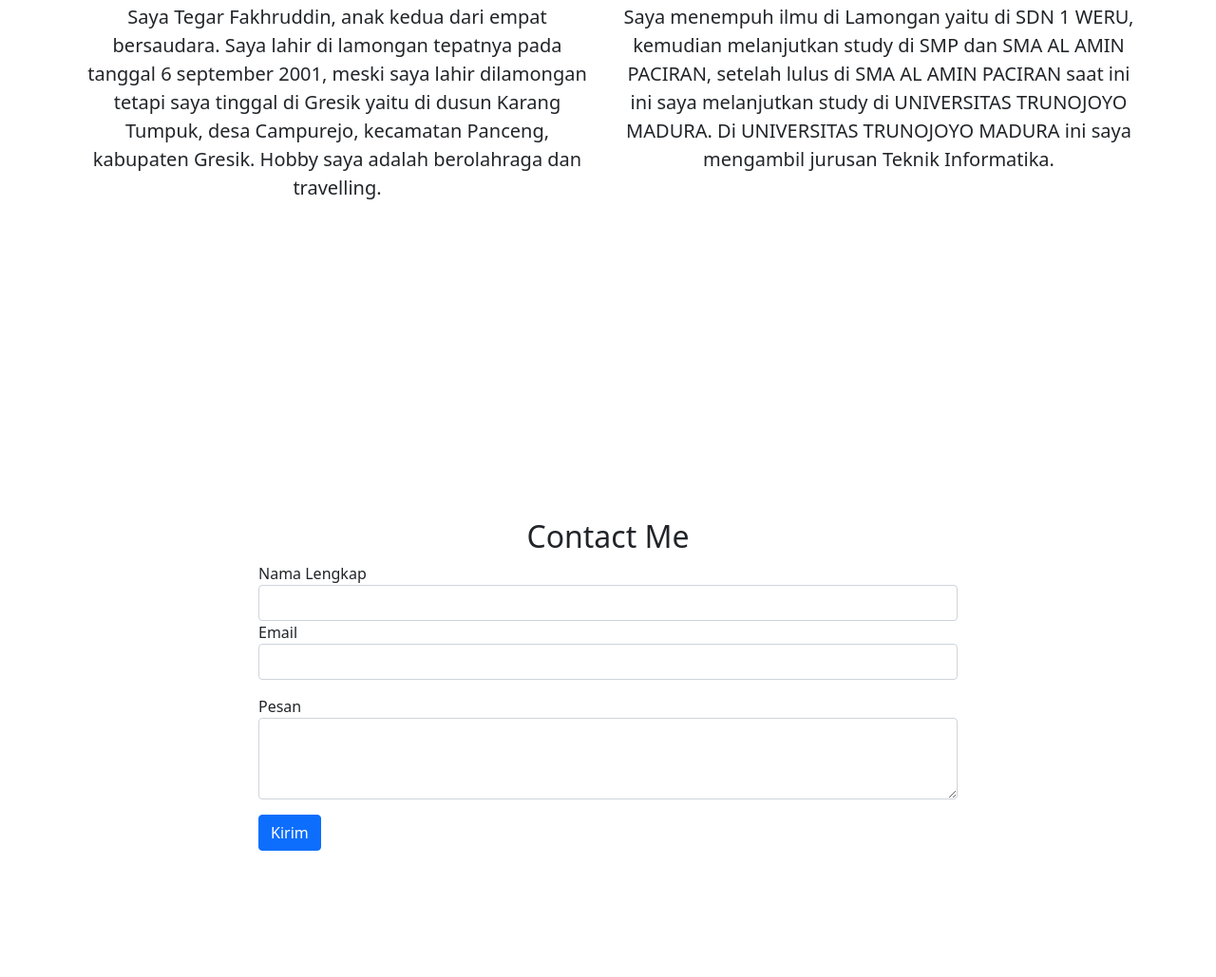
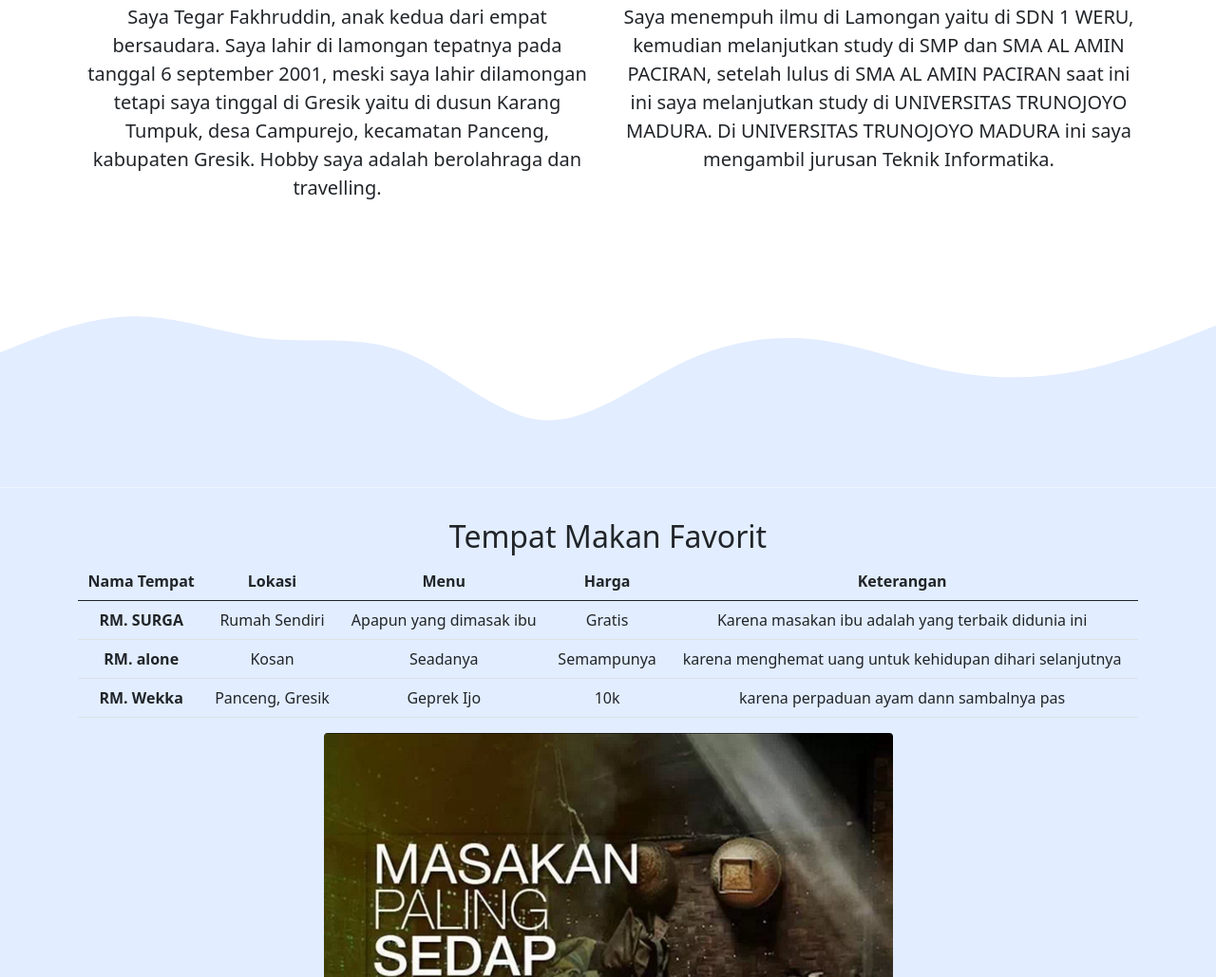
Before and after one commit to Tegar11-F/Tegar.github.io, a plain HTML site: page index.html in a window 1280 px wide. Shown: the part 783-1812 px from the top of the page at 95% size. Drawn offline with nearby package versions, Linux system fonts and the light colour scheme.

Commit message:
menampilkan

```diff
--- a/index.html
+++ b/index.html
@@ -74,7 +74,7 @@
     <!-- akhir about -->
 
     <!-- Menu makan -->
-    <!-- <svg xmlns="http://www.w3.org/2000/svg" viewBox="0 0 1440 320"><path fill="#e2edff" fill-opacity="1" d="M0,160L26.7,149.3C53.3,139,107,117,160,117.3C213.3,117,267,139,320,144C373.3,149,427,139,480,160C533.3,181,587,235,640,240C693.3,245,747,203,800,176C853.3,149,907,139,960,144C1013.3,149,1067,171,1120,181.3C1173.3,192,1227,192,1280,181.3C1333.3,171,1387,149,1413,138.7L1440,128L1440,320L1413.3,320C1386.7,320,1333,320,1280,320C1226.7,320,1173,320,1120,320C1066.7,320,1013,320,960,320C906.7,320,853,320,800,320C746.7,320,693,320,640,320C586.7,320,533,320,480,320C426.7,320,373,320,320,320C266.7,320,213,320,160,320C106.7,320,53,320,27,320L0,320Z"></path></svg>
+    <svg xmlns="http://www.w3.org/2000/svg" viewBox="0 0 1440 320"><path fill="#e2edff" fill-opacity="1" d="M0,160L26.7,149.3C53.3,139,107,117,160,117.3C213.3,117,267,139,320,144C373.3,149,427,139,480,160C533.3,181,587,235,640,240C693.3,245,747,203,800,176C853.3,149,907,139,960,144C1013.3,149,1067,171,1120,181.3C1173.3,192,1227,192,1280,181.3C1333.3,171,1387,149,1413,138.7L1440,128L1440,320L1413.3,320C1386.7,320,1333,320,1280,320C1226.7,320,1173,320,1120,320C1066.7,320,1013,320,960,320C906.7,320,853,320,800,320C746.7,320,693,320,640,320C586.7,320,533,320,480,320C426.7,320,373,320,320,320C266.7,320,213,320,160,320C106.7,320,53,320,27,320L0,320Z"></path></svg>
     <section id="menuMakan">
       <div class="container">
         <div class="row text-center">
@@ -130,7 +130,7 @@
           </div>
         </div>
       </div>
-     </section> -->
+     </section>
     <!-- akhir Menu makan -->
 
     <!-- contact -->
```
